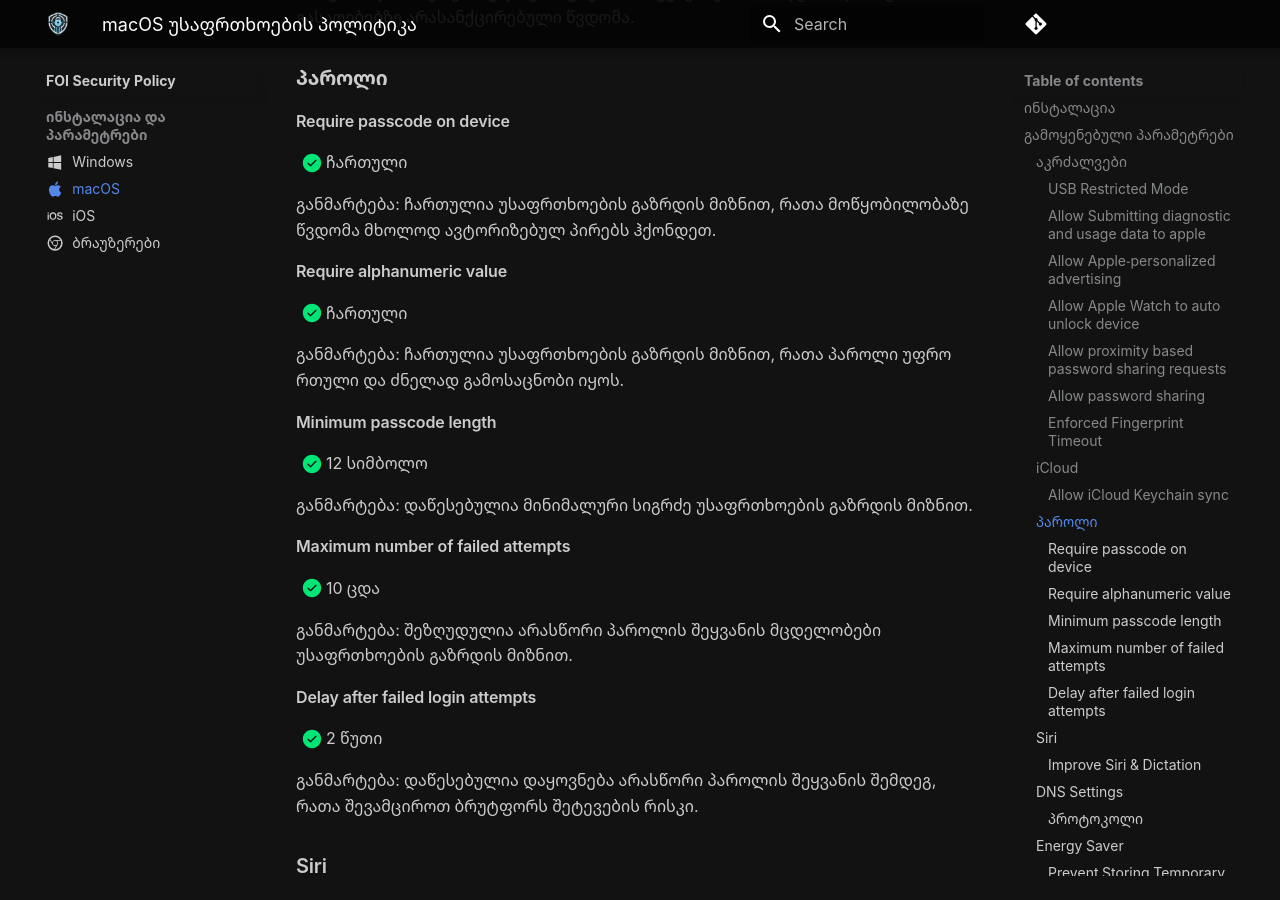
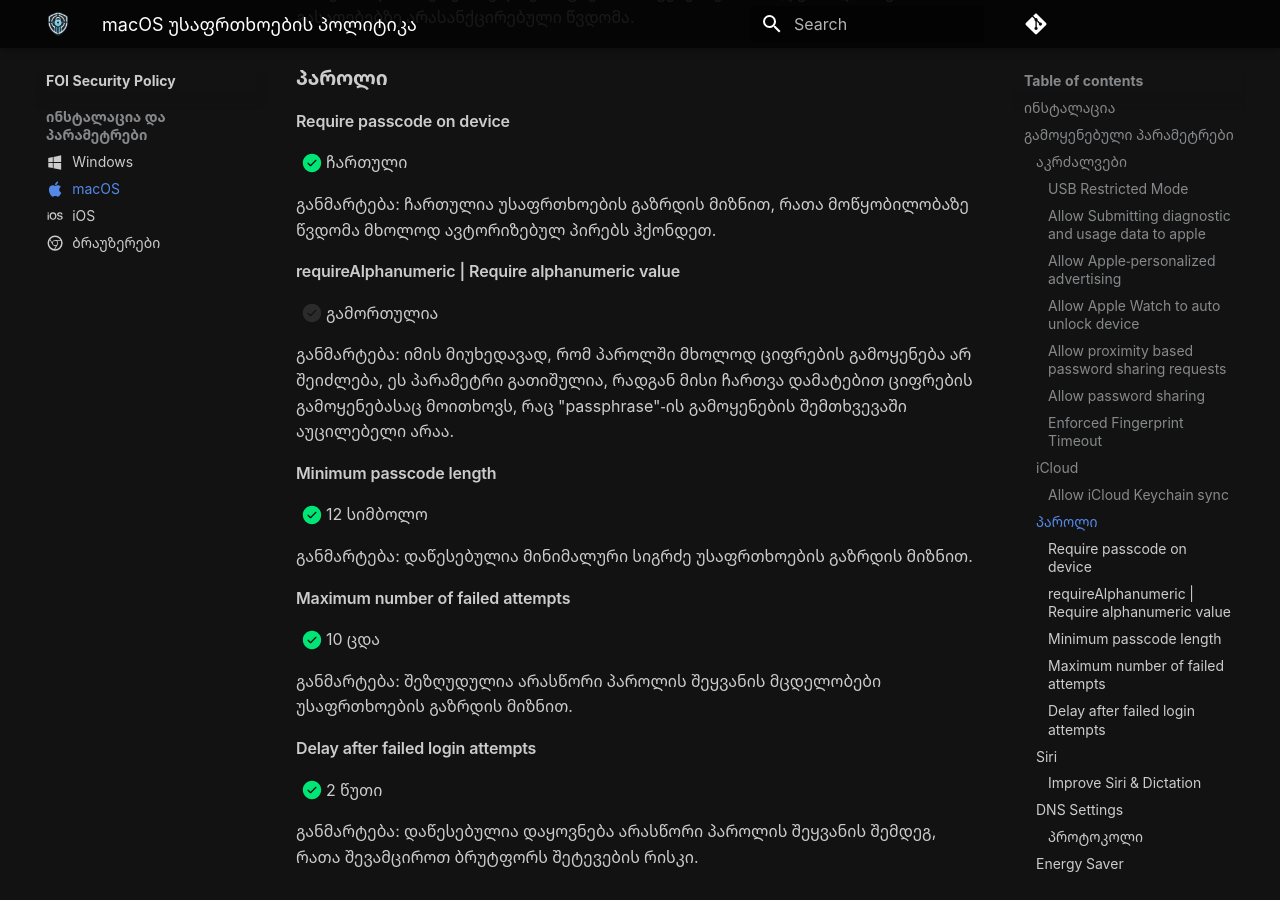
Before and after one commit to foige/security.foi.ge, an MkDocs documentation site: the page built from docs/policies/macos.md, in a window 1280 px wide and 900 px high, scrolled down 2366 px. Built offline with MkDocs 1.6.1 and Material for MkDocs 9.7.7, drawn with Linux system fonts in a browser that asks for light colours; plug-ins that fetch from the network failed and are left out; comment, search, counter and statistics services are not loaded; some of the changed text lies outside the part shown.

Commit message:
feat(apple): Update macOS policy to remove alphanumeric requirement

```diff
--- a/docs/policies/macos.md
+++ b/docs/policies/macos.md
@@ -103,11 +103,14 @@ FOI Security Policy მოიცავს შემდეგ კონფიგ
 
 განმარტება: ჩართულია უსაფრთხოების გაზრდის მიზნით, რათა მოწყობილობაზე წვდომა მხოლოდ ავტორიზებულ პირებს ჰქონდეთ.
 
-#### Require alphanumeric value
+#### requireAlphanumeric | Require alphanumeric value
 
-- [x] ჩართული
+- [ ] გამორთულია
 
-განმარტება: ჩართულია უსაფრთხოების გაზრდის მიზნით, რათა პაროლი უფრო რთული და ძნელად გამოსაცნობი იყოს.
+განმარტება: იმის მიუხედავად, რომ პაროლში მხოლოდ ციფრების გამოყენება არ შეიძლება, ეს პარამეტრი გათიშულია, რადგან
+მისი ჩართვა დამატებით ციფრების გამოყენებასაც მოითხოვს, რაც "passphrase"-ის გამოყენების
+შემთხვევაში აუცილებელი არაა.
+
 
 #### Minimum passcode length
 
```
Also changed, not shown: other parts of docs/policies/macos.md (+1 -1 lines), docs/policies/ios.md (+2 -2 lines), docs/solutions/macos.md (+2 -2 lines), 1 other file.
